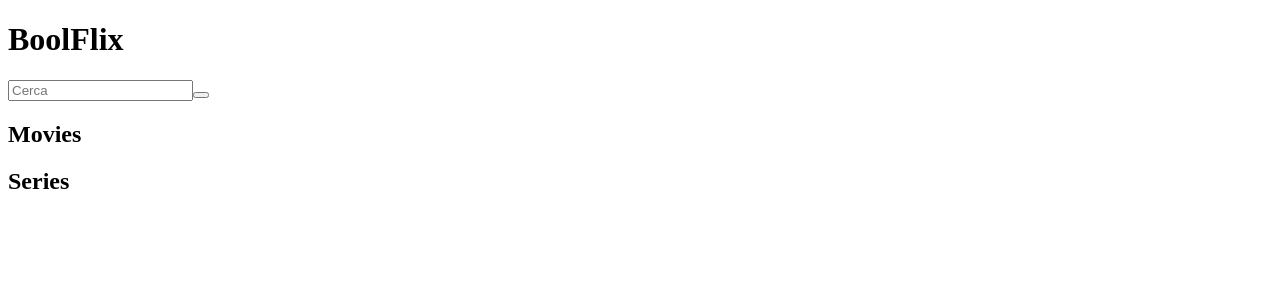
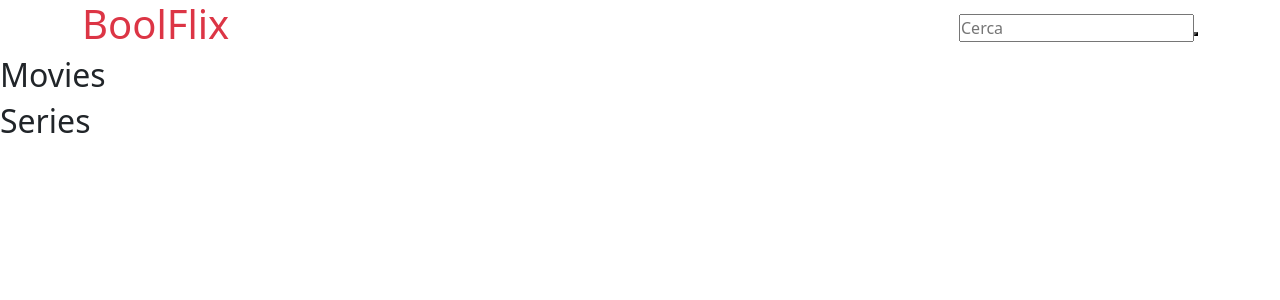
Before and after one commit to simonebonifazi/vue-boolflix, a Vue app: page / in a window 1280 px wide. Shown: the top 300 px of the page. Built offline with nearby package versions, Linux system fonts and the light colour scheme.

Commit message:
finally added bootstrap

```diff
--- a/src/App.vue
+++ b/src/App.vue
@@ -62,6 +62,17 @@ methods:{
 }
 </script>
 
-<style >
+<style lang="scss">
+
+
+@import "~bootstrap/scss/bootstrap";
+// reset
+*{
+  box-sizing: border-box;
+  margin:0;
+  padding:0;
+}
+
+
 
 </style>
--- a/src/components/BaseHeader.vue
+++ b/src/components/BaseHeader.vue
@@ -27,5 +27,6 @@ methods:{
 }
 </script>
 
-<style lang="scss">
+<style lang="scss" scoped>
+
 </style>
```
